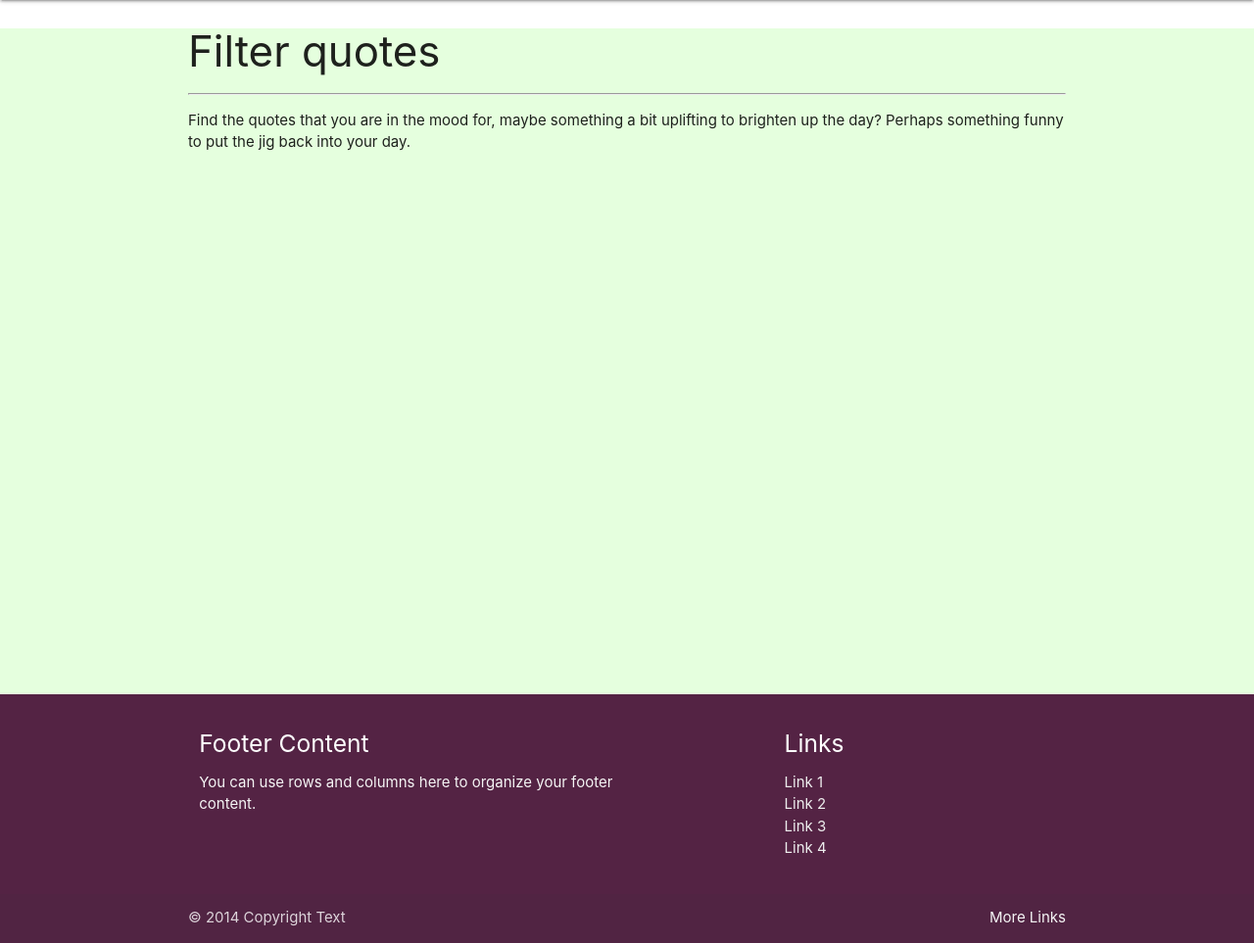
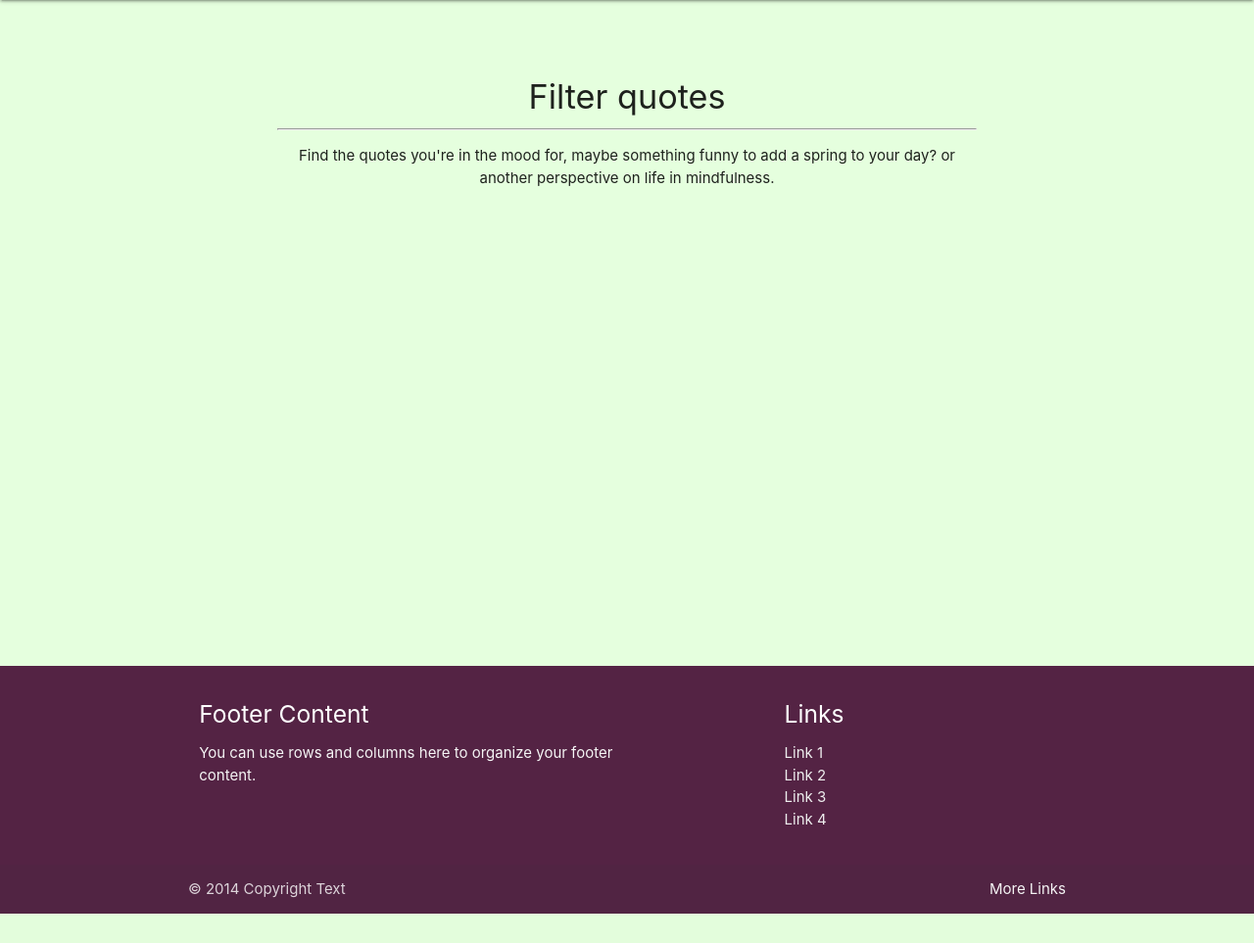
Before and after one commit to tenbonks/scriptio-qoutes-app, a Flask app: page /get_categories in a window 1280 px wide. Shown: the part 64-1027 px from the top of the page at 98% size. After the commit the page ends 997 px from the top, so only its background shows below. Run offline with Flask 2, Linux system fonts and the light colour scheme; data that the repository does not hold is empty; some libraries are stand-ins or nearby versions.

Commit message:
wrapped heading to be uniform with other pages

```diff
--- a/templates/get_categories.html
+++ b/templates/get_categories.html
@@ -1,9 +1,15 @@
 {% extends "base.html" %}
 {% block content %}
 
-<h3>Filter quotes</h3>
-<hr>
-<p>Find the quotes that you are in the mood for, maybe something a bit uplifting to brighten up the day? Perhaps something funny to put the jig back into your day.</p>
+<div class="row">
+    <div class="col s12">
+      <div class="center-align m_10">
+        <h4>Filter quotes</h4>
+        <hr>
+        <p>Find the quotes you're in the mood for, maybe something funny to add a spring to your day? or another perspective on life in mindfulness.</p>
+      </div>
+    </div>
+  </div>
 
 <div class="row">
     {% for cat in categories %}
```
